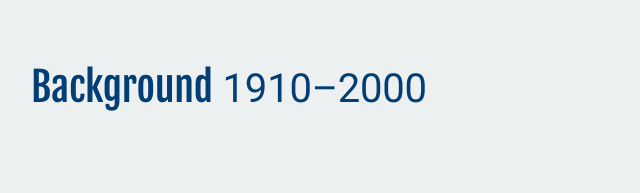
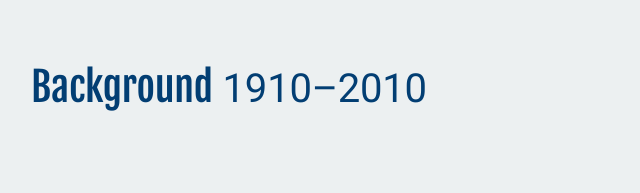
Before and after one commit to ivansanguezax/MonitumAqua, a plain HTML site: page index.html in a window 1280 px wide. Shown: the part 607-800 px from the top of the page, 411-1051 px from the left. Drawn offline with Linux system fonts and the light colour scheme.

Commit message:
cambios en back

```diff
--- a/index.html
+++ b/index.html
@@ -54,7 +54,7 @@
 
 <div class="body">
 <!-- ======ANTECEDENTES======= -->
-<h1>Background<span> 1910–2000</span></h1>
+<h1>Background<span> 1910–2010</span></h1>
 <div class="flex-parent">
 	<div class="input-flex-container">
 		<input type="radio" name="timeline-dot" data-description="1910">
```
